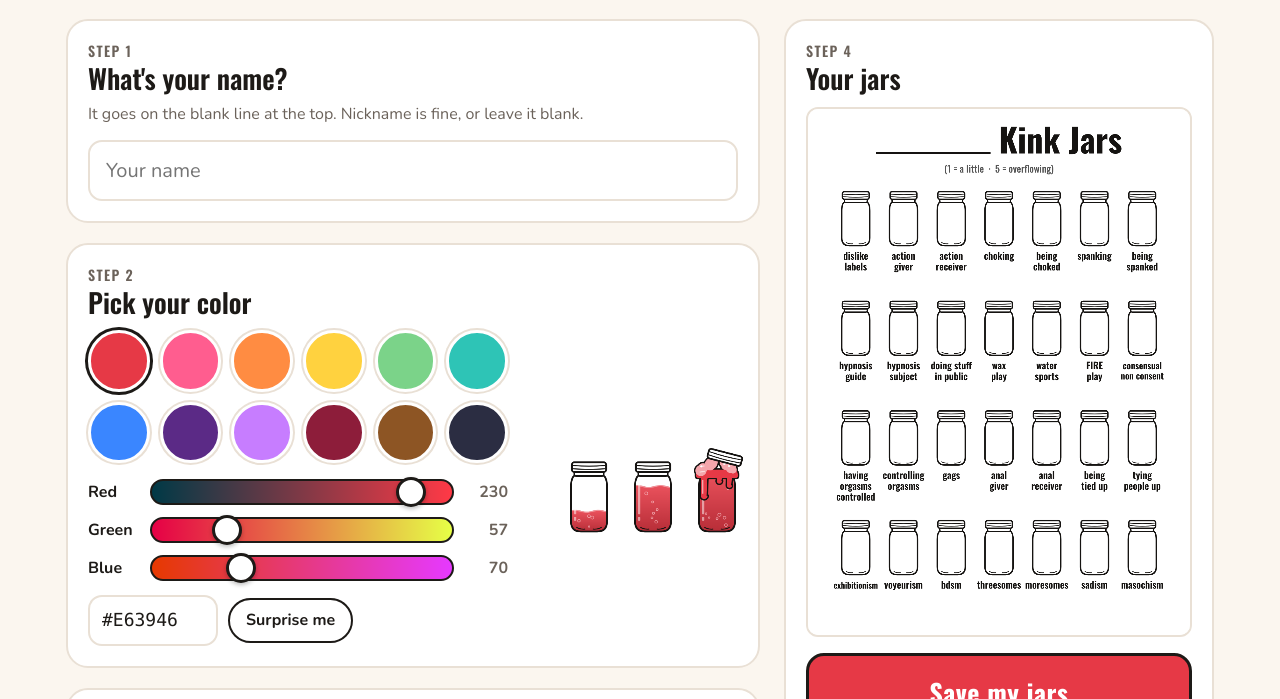
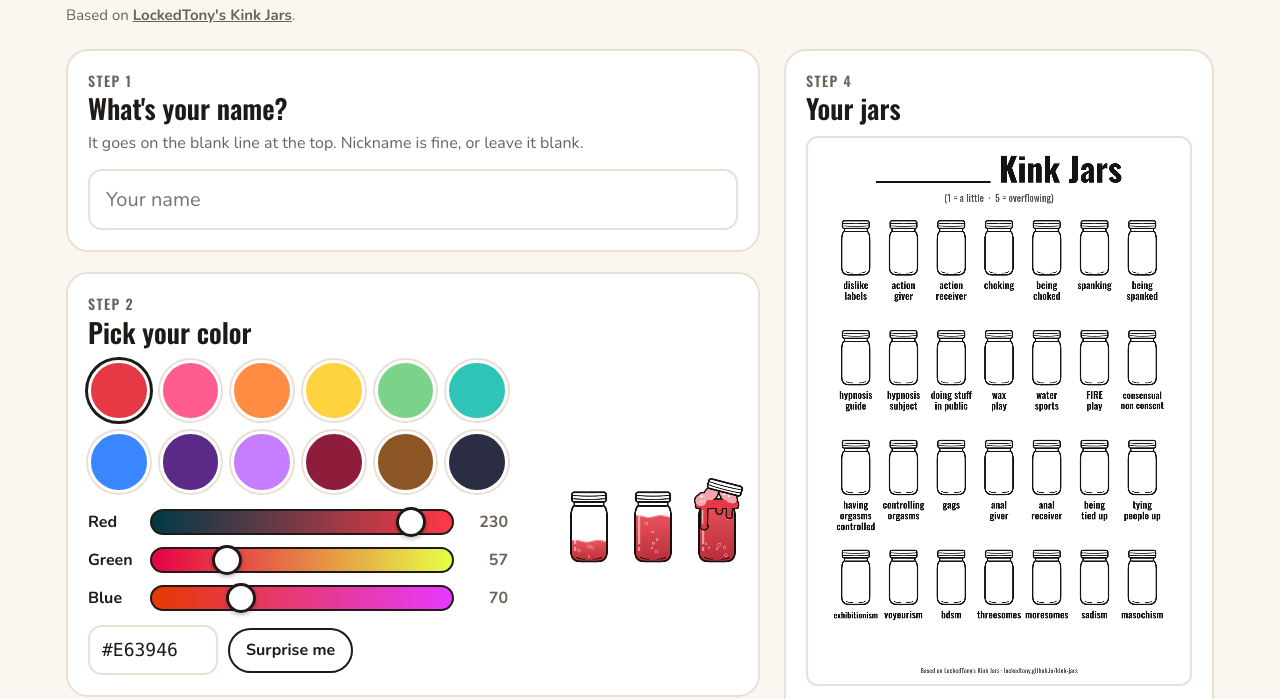
Before and after one commit to EnergeticIntent/kink-jars, a plain HTML site: page index.html in a window 1280 px wide. Shown: the part 161-860 px from the top of the page. Drawn offline with nearby package versions, Linux system fonts and the light colour scheme.

Commit message:
Selectively copied updates from the adampointyboots fork which gives the originator credit both on the web page and the generated image.

```diff
--- a/index.html
+++ b/index.html
@@ -22,6 +22,8 @@
   header h1{font-family:Oswald,sans-serif;font-weight:700;font-size:clamp(44px,9vw,68px);margin:0;line-height:1}
   header h1 span{color:var(--c);-webkit-text-stroke:2px var(--ink);paint-order:stroke fill}
   header p{margin:10px 0 0;color:var(--muted);max-width:640px}
+  header .credit{font-size:15px;margin-top:8px}
+  header .credit a{color:inherit;font-weight:700}
   .layout{display:grid;gap:24px}
   @media(min-width:960px){.layout{grid-template-columns:minmax(0,1fr) 430px}.side{position:sticky;top:20px;align-self:start}}
   .panel{background:var(--card);border:2px solid var(--line);border-radius:22px;padding:20px;margin-bottom:20px}
@@ -91,6 +93,7 @@
   <header>
     <h1>Fill your <span>jars</span></h1>
     <p>Pick a color, rate each one from 1 (a little) to 5 (overflowing), then save your picture. Not your thing? Skip it and the jar stays empty.</p>
+    <p class="credit">Based on <a href="https://lockedtony.github.io/kink-jars/">LockedTony's Kink Jars</a>.</p>
   </header>
 
   <div class="layout">
@@ -169,7 +172,7 @@ const JARS = [
 const PRESETS = ["#e63946","#ff5d8f","#ff8c42","#ffd23f","#7bd389","#2ec4b6","#3a86ff","#5b2a86","#c77dff","#8d1d3a","#8d5524","#2b2d42"];
 const COLS = 7, INK = "#151311", PW = 1200;
 const ROWS = Math.ceil(JARS.length / COLS);
-const PH = 260 + (ROWS - 1) * 345 + 360;
+const PH = 260 + (ROWS - 1) * 345 + 420;
 const STORE = "kinkjars-v1";
 
 /* ===== state ===== */
@@ -382,6 +385,10 @@ function drawPoster(canvas, scale) {
     c.fillStyle = INK; c.textAlign = "center";
     label.forEach((l, k) => c.fillText(l, cx, top + 170 + 44 + k * (size + 4)));
   });
+
+  c.font = "500 20px Oswald, 'Arial Narrow', sans-serif";
+  c.fillStyle = "#555";
+  c.fillText("Based on LockedTony's Kink Jars · lockedtony.github.io/kink-jars", PW / 2, PH - 34);
 }
 
 function drawMini(canvas, idx, level, rgb) {
```
